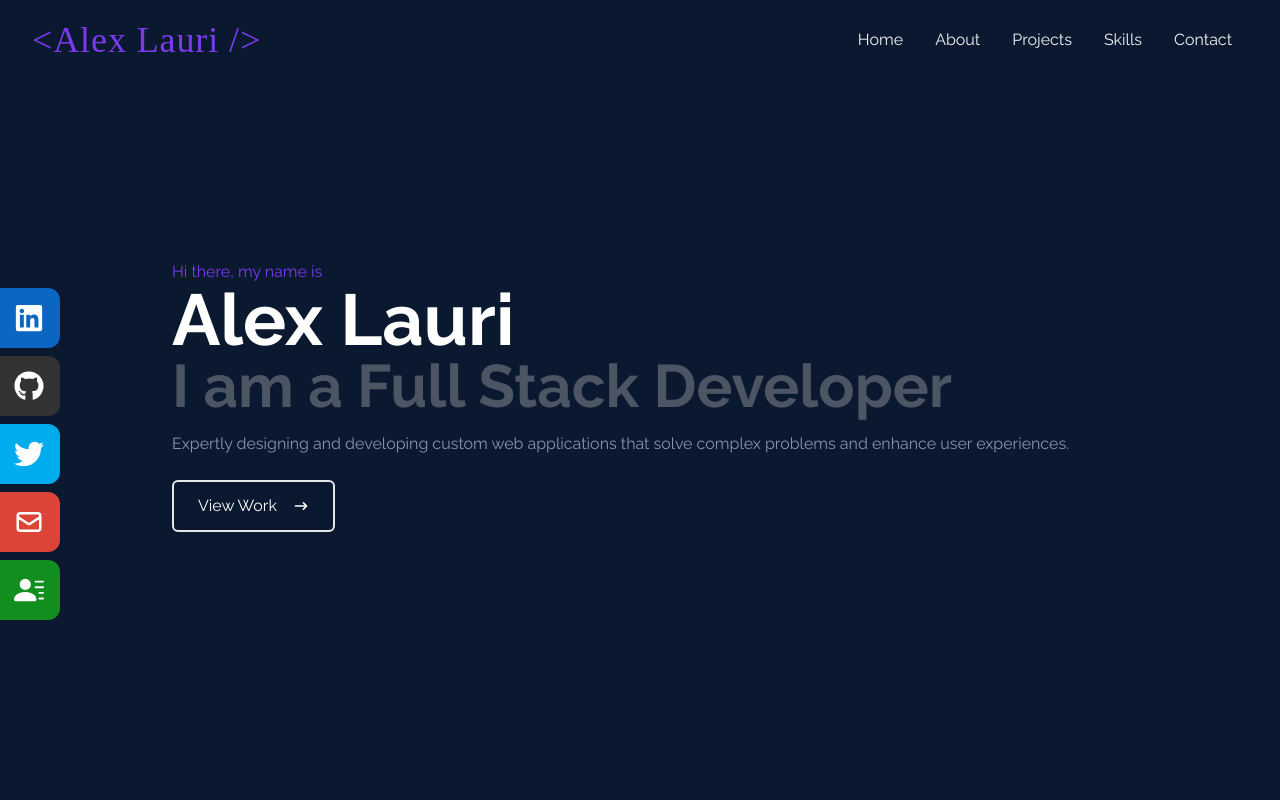
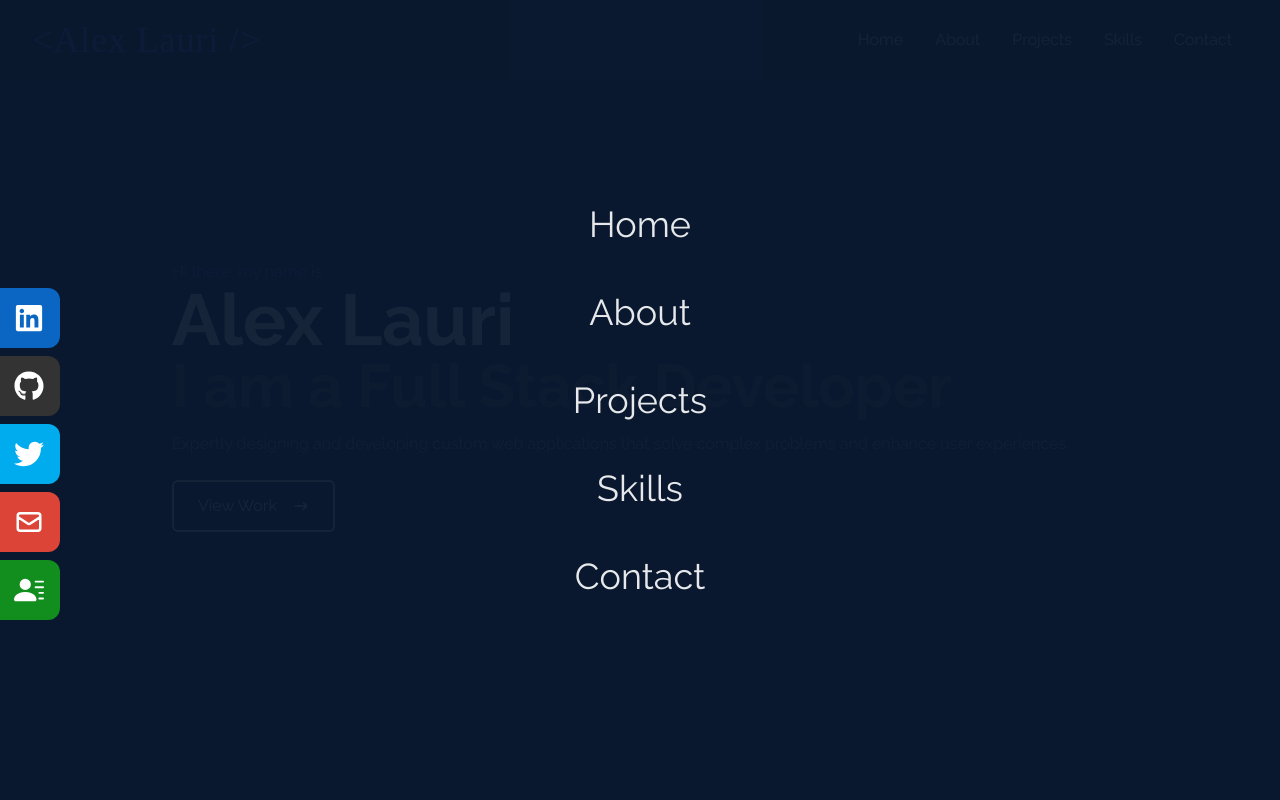
Before and after one commit to Alkxs/Portfolio-projects, a React (Vite) app in the folder portfolio/: page / in a window 1280 px wide. Both pictures are taken after a click on the item "Home". Shown: the top 800 px of the page. Built offline with nearby package versions, Linux system fonts and the light colour scheme; a web font is replaced by a local one.

Commit message:
React Scroll added

```diff
--- a/portfolio/package.json
+++ b/portfolio/package.json
@@ -11,7 +11,8 @@
   "dependencies": {
     "react": "^18.2.0",
     "react-dom": "^18.2.0",
-    "react-icons": "^4.8.0"
+    "react-icons": "^4.8.0",
+    "react-scroll": "^1.8.9"
   },
   "devDependencies": {
     "@types/react": "^18.0.27",
--- a/portfolio/src/components/Navbar.jsx
+++ b/portfolio/src/components/Navbar.jsx
@@ -3,6 +3,8 @@
 import {HiOutlineMail} from 'react-icons/hi'
 import {BsFillPersonLinesFill} from 'react-icons/bs'
 import logo from '../assets/logo.svg'
+import {Link} from 'react-scroll'
+import Home from './Home'
 
 const Navbar = () => {
   const [showMobileMenu, setShowMobileMenu] = useState(false)
@@ -19,11 +21,31 @@
       </div>
       {/* Menu */}
       <ul className='hidden md:flex'>
-        <li>Home</li>
-        <li>About</li>
-        <li>Projects</li>
-        <li>Skills</li>
-        <li>Contact</li>
+        <li>
+          <Link onClick={handleMobileMenuToggle} to='home' smooth={true} duration={500}>
+            Home
+          </Link>
+        </li>
+        <li>
+          <Link onClick={handleMobileMenuToggle}to='about' smooth={true} duration={500}>
+            About
+          </Link>
+        </li>
+        <li>
+          <Link onClick={handleMobileMenuToggle}to='projects' smooth={true} duration={500}>
+            Projects
+          </Link>
+        </li>
+        <li>
+          <Link onClick={handleMobileMenuToggle}to='skills' smooth={true} duration={500}>
+            Skills
+          </Link>
+        </li>
+        <li>
+          <Link onClick={handleMobileMenuToggle}to='contact' smooth={true} duration={500}>
+            Contact
+          </Link>
+        </li>
       </ul>
 
       {/* Hamburger */}
@@ -32,11 +54,31 @@
       </div>
       {/* Mobile menu */}
       <ul className={showMobileMenu ? 'absolute top-0 left-0 w-full h-screen bg-[#0a192f] flex flex-col justify-center items-center opacity-95' : 'hidden'}>
-        <li className='py-6 text-4xl '>Home</li>
-        <li className='py-6 text-4xl '>About</li>
-        <li className='py-6 text-4xl '>Projects</li>
-        <li className='py-6 text-4xl '>Skills</li>
-        <li className='py-6 text-4xl '>Contact</li>
+        <li className='py-6 text-4xl '>
+          <Link onClick={handleMobileMenuToggle} onClick={handleMobileMenuToggle} to='home' smooth={true} duration={500}>
+            Home
+          </Link>
+        </li>
+        <li className='py-6 text-4xl '>
+          <Link onClick={handleMobileMenuToggle} to='about' smooth={true} duration={500}>
+            About
+          </Link>
+        </li>
+        <li className='py-6 text-4xl '>
+          <Link onClick={handleMobileMenuToggle} to='home' smooth={true} duration={500}>
+            Projects
+          </Link>
+        </li>
+        <li className='py-6 text-4xl '>
+          <Link onClick={handleMobileMenuToggle} to='skills' smooth={true} duration={500}>
+            Skills
+          </Link>
+        </li>
+        <li className='py-6 text-4xl '>
+          <Link onClick={handleMobileMenuToggle} to='contact' smooth={true} duration={500}>
+            Contact
+          </Link>
+        </li>
       </ul>
       {/* Social Icons */}
       <div className='hidden lg:flex fixed flex-col top-[35%] left-0 '>
--- a/portfolio/src/components/Projects.jsx
+++ b/portfolio/src/components/Projects.jsx
@@ -13,7 +13,7 @@
           {/* Grid Item */}
           <div
             style={{ backgroundImage: `url(${project})` }}
-            className='shadow-lg shadow-[#040c16] group container rounder-md flex justify-center text-center items-center mx-auto content-div'
+            className='shadow-lg shadow-[#040c16] group container rounded-md flex justify-center text-center items-center mx-auto content-div'
           >
             {/* Hover effects */}
             <div className='opacity-0 group-hover:opacity-100'>
```
Also changed, not shown: 1 other file (tests, documents, lock files or other folders).
